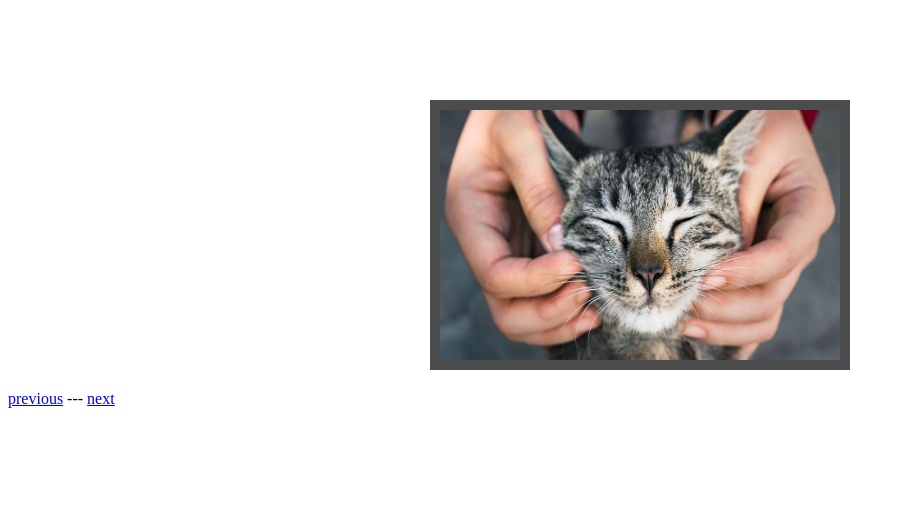
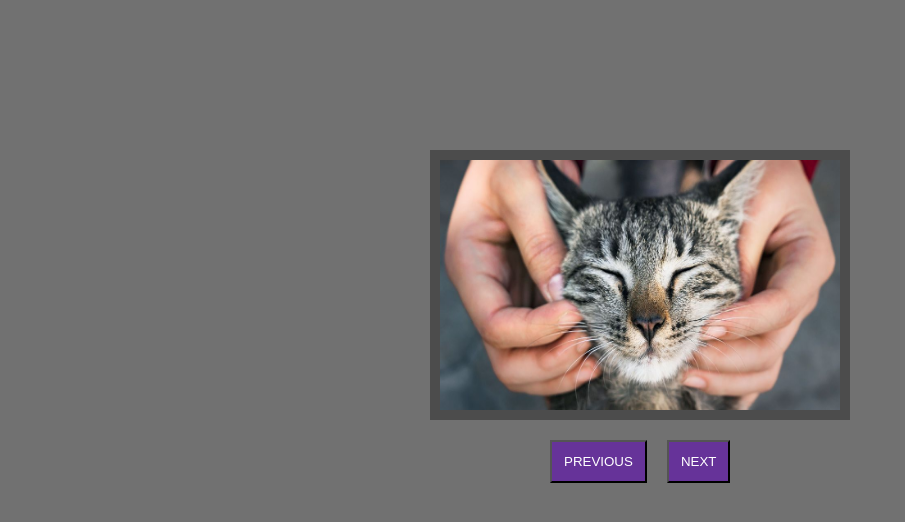
Before and after one commit to CodingAesthete/Slideshow-Cross-Face, a plain HTML site: page index.html in a window 1280 px wide. Shown: the whole page, without its empty margins (0-905 px from the left). Drawn offline with Linux system fonts and the light colour scheme.

Commit message:
Add Buttons

```diff
--- a/index.html
+++ b/index.html
@@ -15,7 +15,7 @@
     <img src="images/cat.jpg" alt="slideshow image" id="myimage">
   </div>
 
-  <p id="links"><a href="#" id="previous">previous</a> --- <a href="#" id="next">next</a></p>
+  <p id="links"><button id="previous">PREVIOUS</a>  <button id="next">NEXT</a></p>
 
 </body>
 
--- a/styles.css
+++ b/styles.css
@@ -1,3 +1,13 @@
+body, p {
+  padding:0;
+  margin:0;
+}
+
+body{
+  padding: 50px;
+  background: #717171;
+}
+
 #content {
   margin: 100px auto 20px auto;
   border: 10px solid #4C4C4C;
@@ -23,3 +33,22 @@
     opacity: 1;
   }
 }
+
+p{
+  text-align: center;
+}
+
+#links{
+  width: 200px;
+  display: flex;
+  margin: auto;
+}
+button{
+  margin: 0px 10px 10px 10px;
+  background-color: rebeccapurple;
+  padding: 12px;
+  cursor:pointer;
+}
+#next, #previous{
+  color:white;
+}
```
